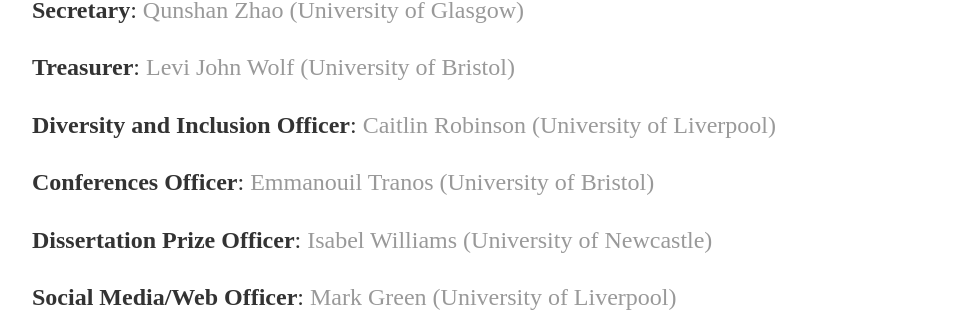
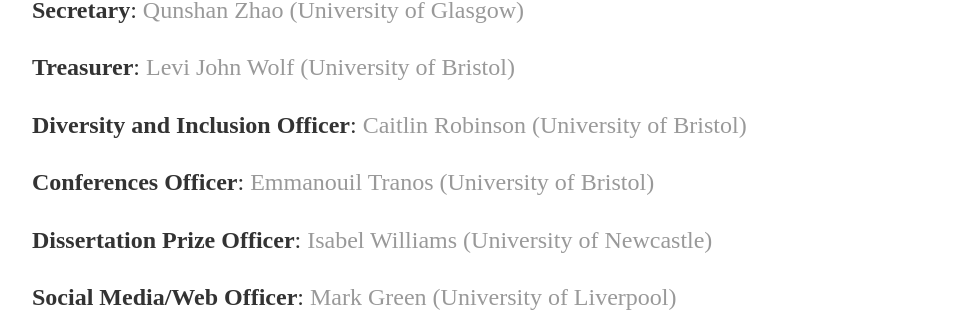
Before and after one commit to qmrg/qmrg.github.io, a Jekyll site: the page built from committee.md, in a window 1280 px wide. Shown: the part 319-631 px from the top of the page, without its empty margins (160-1119 px from the left). Built offline with Jekyll 4.4.1, drawn with Linux system fonts in a browser that asks for light colours.

Commit message:
Update committee.md
Updated Caitlin's position

```diff
--- a/committee.md
+++ b/committee.md
@@ -13,7 +13,7 @@
 
 **Treasurer**: [Levi John Wolf (University of Bristol)](http://www.bris.ac.uk/geography/people/levi-j-wolf/index.html)
 
-**Diversity and Inclusion Officer**: [Caitlin Robinson (University of Liverpool)](https://www.liverpool.ac.uk/environmental-sciences/staff/caitlin-robinson/)
+**Diversity and Inclusion Officer**: [Caitlin Robinson (University of Bristol)](https://research-information.bris.ac.uk/en/persons/caitlin-robinson)
 
 **Conferences Officer**: [Emmanouil Tranos (University of Bristol)](http://www.bristol.ac.uk/geography/people/emmanouil-tranos/index.html)
 
```
